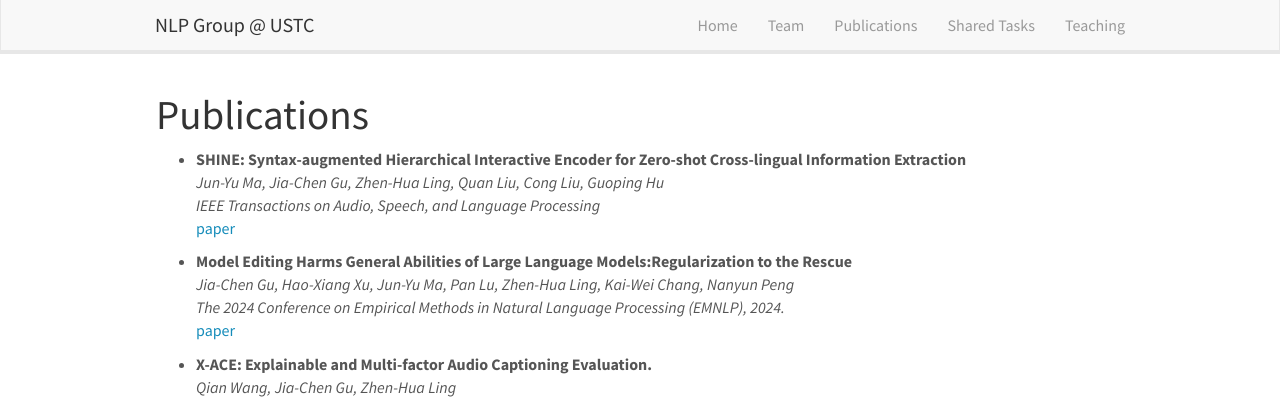
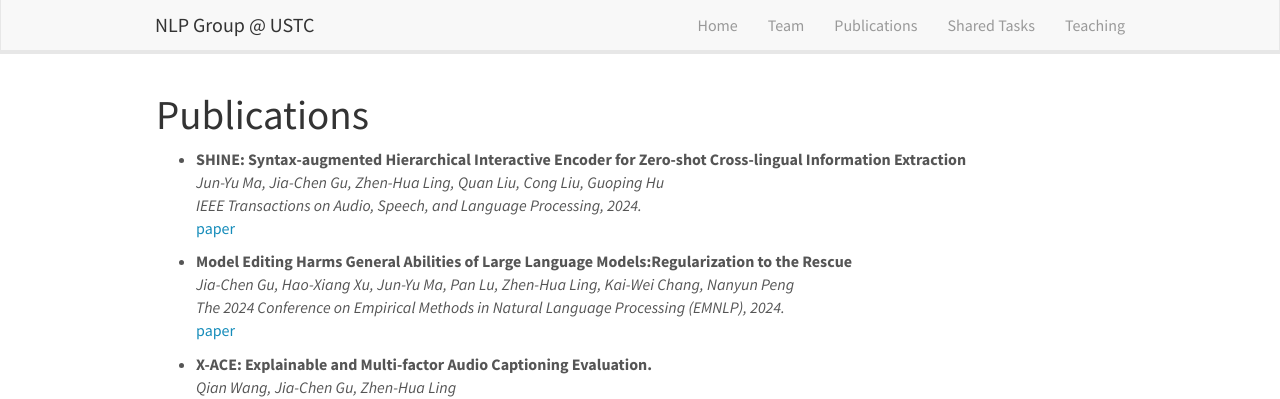
Before and after one commit to ustcnlp/ustcnlp.github.io, a Jekyll site: the page built from _pages/publications.md, in a window 1280 px wide and 900 px high. Shown: the top 399 px of the window. Built offline with Jekyll 4.4.1, drawn with Linux system fonts in a browser that asks for light colours; nearby versions of some CDN libraries.

Commit message:
Update publist.yml

```diff
--- a/_data/publist.yml
+++ b/_data/publist.yml
@@ -1,6 +1,6 @@
 - title: "SHINE: Syntax-augmented Hierarchical Interactive Encoder for Zero-shot Cross-lingual Information Extraction"
   authors: Jun-Yu Ma, Jia-Chen Gu, Zhen-Hua Ling, Quan Liu, Cong Liu, Guoping Hu
-  venue: IEEE Transactions on Audio, Speech, and Language Processing
+  venue: IEEE Transactions on Audio, Speech, and Language Processing, 2024.
   link:
     url: https://arxiv.org/pdf/2305.12389.pdf
     display: paper
```
